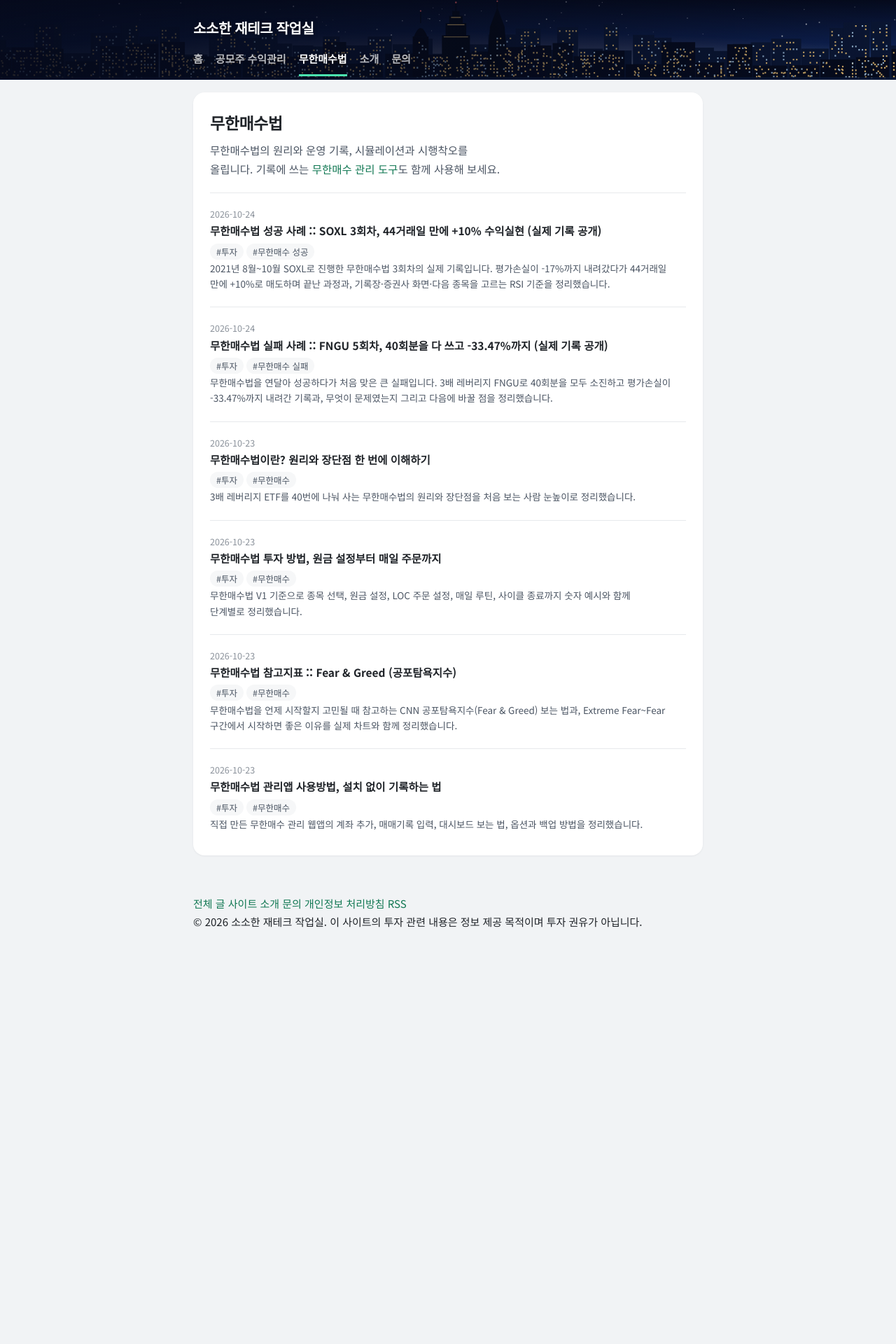
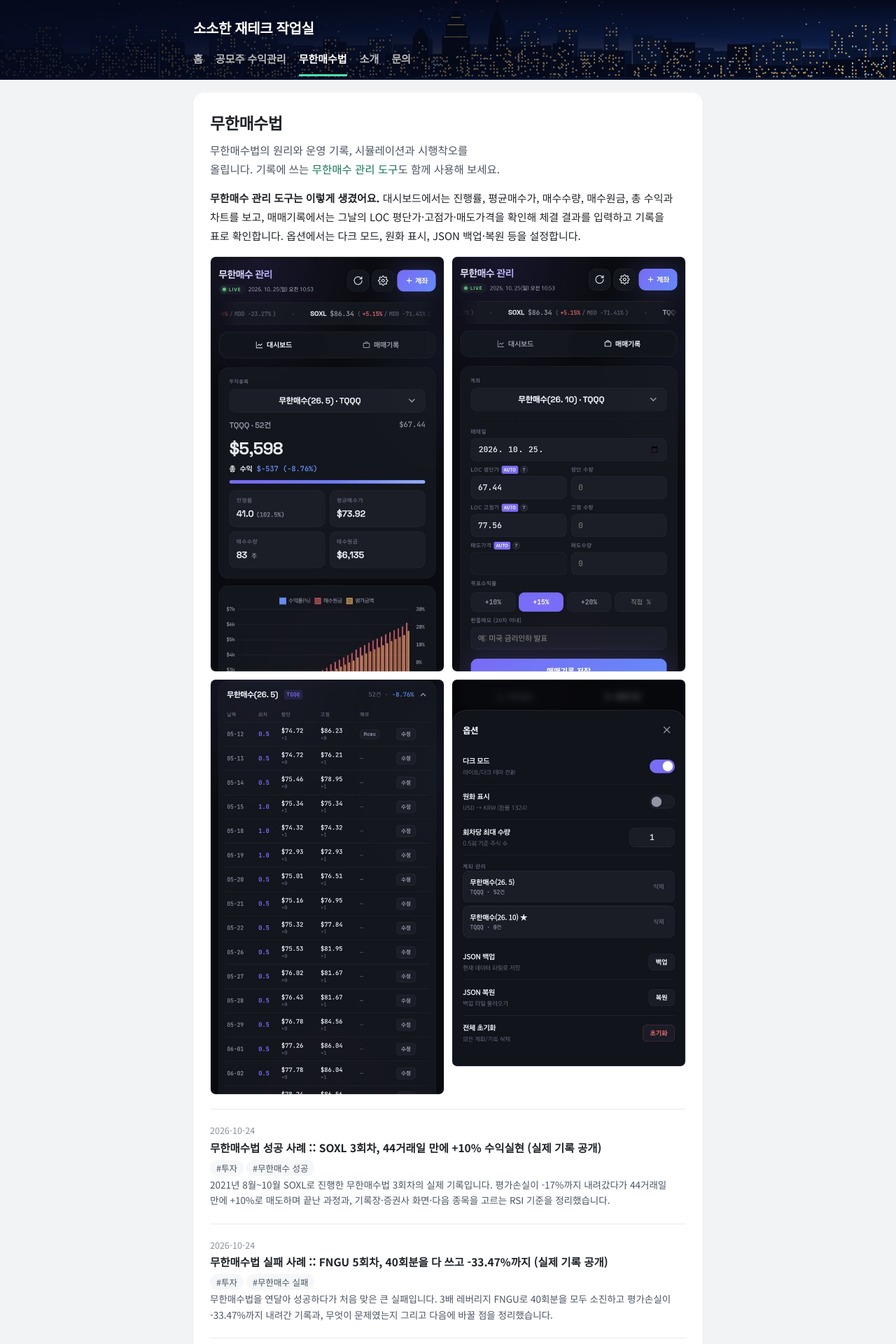
Before and after one commit to mzmzkgu/mzmzkgu.github.io, a Jekyll site: the page built from infinity.html, in a window 1280 px wide. Shown: the top 1920 px of the page at 70% size. Built offline with Jekyll 4.4.1, drawn with Linux system fonts in a browser that asks for light colours; before the commit the page ends 1331 px from its top, so only the background shows below that.

Commit message:
무한매수법 페이지에 무한매수 관리 도구 화면 4장과 설명 추가 (#24)
Claude-Session: https://claude.ai/code/session_01HnZqqtAcJR4YGqc3LY19aj

Co-authored-by: Claude <noreply@anthropic.com>

```diff
--- a/assets/style.css
+++ b/assets/style.css
@@ -139,6 +139,10 @@ article h1 { font-size: 22px; line-height: 1.5; margin-bottom: 8px; }
   .post-body .shots { overflow: visible; }
   .post-body .shots p { flex: 1 1 0; min-width: 0; }
 }
+@media (min-width: 561px) {
+  .post-body .shots.grid2 { flex-wrap: wrap; }
+  .post-body .shots.grid2 p { flex: 0 0 calc(50% - 5px); }
+}
 .post-body em { color: var(--muted); font-size: 13px; font-style: normal; display: block; text-align: center; margin: -8px 0 16px; }
 .post-body strong { font-weight: 700; }
 .post-body .red { color: #e5372b; font-weight: 700; }
--- a/infinity.html
+++ b/infinity.html
@@ -9,4 +9,20 @@ description: 무한매수법의 원리, 회차별 매수 기록과 평단 관리
   무한매수법의 원리와 운영 기록, 시뮬레이션과 시행착오를 올립니다.
   기록에 쓰는 <a href="{{ '/infinityBuy/' | relative_url }}">무한매수 관리 도구</a>도 함께 사용해 보세요.
 </p>
+
+<div class="post-body tool-preview">
+  <p>
+    <strong>무한매수 관리 도구는 이렇게 생겼어요.</strong>
+    대시보드에서는 진행률, 평균매수가, 매수수량, 매수원금, 총 수익과 차트를 보고,
+    매매기록에서는 그날의 LOC 평단가·고점가·매도가격을 확인해 체결 결과를 입력하고 기록을 표로 확인합니다.
+    옵션에서는 다크 모드, 원화 표시, JSON 백업·복원 등을 설정합니다.
+  </p>
+  <div class="shots grid2">
+    <p><img src="{{ '/assets/images/infinitybuy/dashboard.jpg' | relative_url }}" alt="무한매수 관리 도구 대시보드: 진행률, 평균매수가, 매수수량, 매수원금, 총 수익과 차트" loading="lazy"></p>
+    <p><img src="{{ '/assets/images/infinitybuy/record-input.jpg' | relative_url }}" alt="무한매수 관리 도구 매매기록 입력 화면: LOC 평단가·고점가·매도가격 자동 계산과 체결 수량 입력" loading="lazy"></p>
+    <p><img src="{{ '/assets/images/infinitybuy/record-list.jpg' | relative_url }}" alt="무한매수 관리 도구 매매기록 목록: 날짜, 회차, 평단, 고점, 메모" loading="lazy"></p>
+    <p><img src="{{ '/assets/images/infinitybuy/options.jpg' | relative_url }}" alt="무한매수 관리 도구 옵션 화면: 다크 모드, 원화 표시, 계좌 관리, JSON 백업·복원" loading="lazy"></p>
+  </div>
+</div>
+
 {% include post-list.html category="infinity" %}
```
Also changed, not shown: assets/images/infinitybuy/dashboard.jpg (added), assets/images/infinitybuy/options.jpg (added), assets/images/infinitybuy/record-input.jpg (added), assets/images/infinitybuy/record-list.jpg (added).
